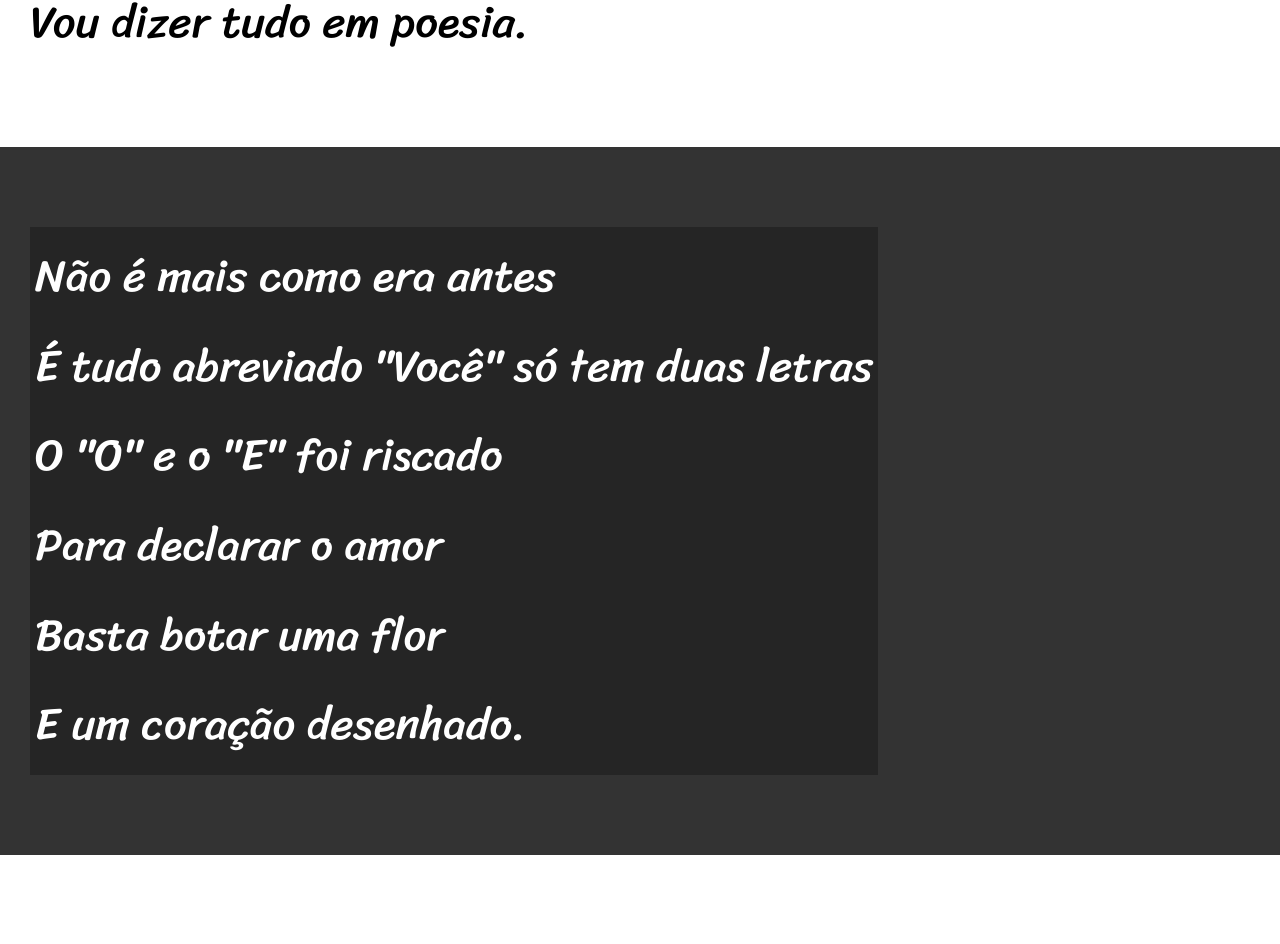
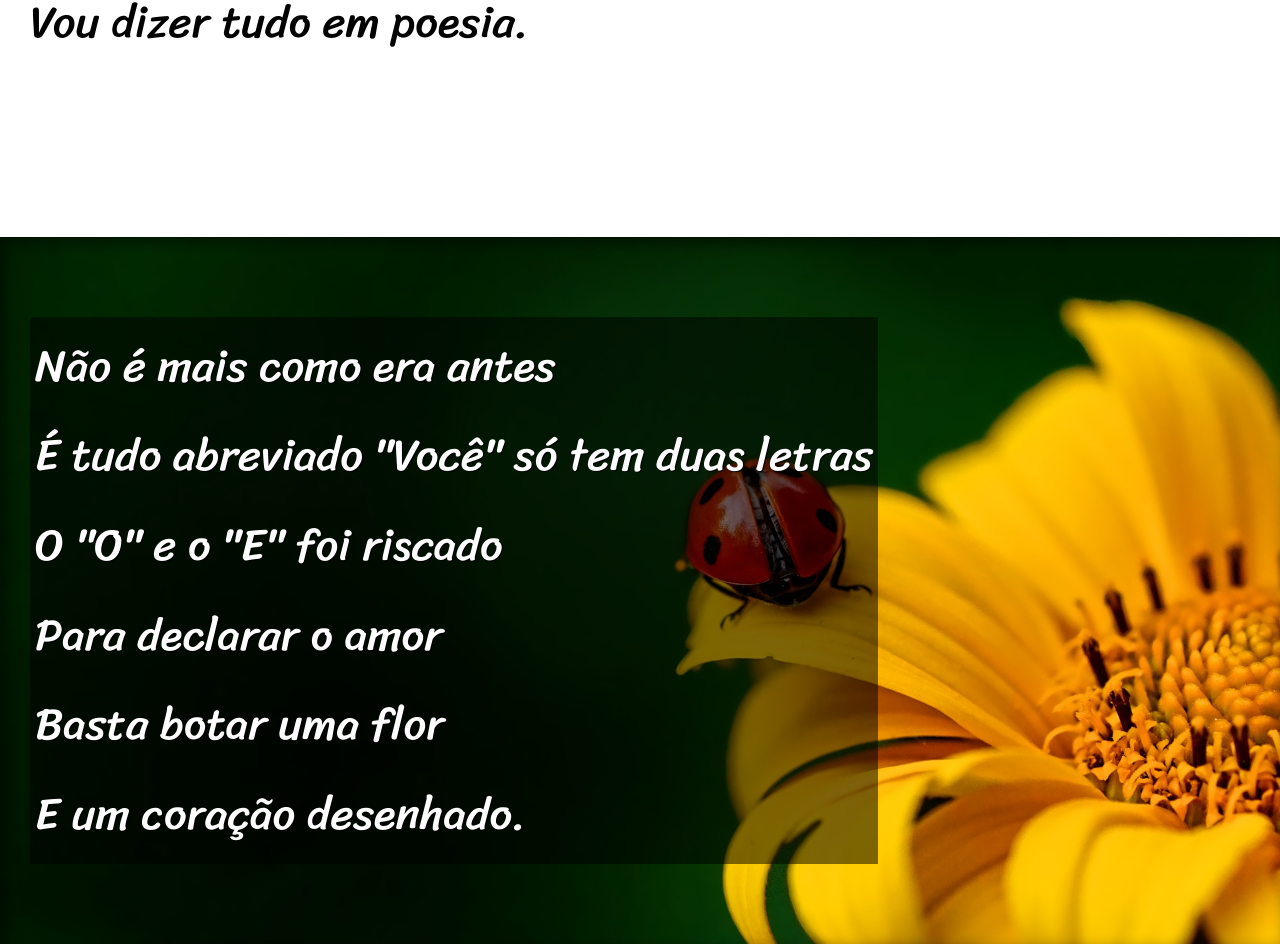
Before and after one commit to guilherme-zanella/html-css, a plain HTML site: page exercicios/des012/index.html in a window 1280 px wide. Shown: the part 900-1844 px from the top of the page. Drawn offline with Linux system fonts and the light colour scheme.

Commit message:
efeito parallax adicionado

```diff
--- a/exercicios/des012/index.html
+++ b/exercicios/des012/index.html
@@ -24,7 +24,7 @@
       </p>
     </section>
 
-    <section class="imagem">
+    <section class="imagem" id="img01">
       <p>
           Não é mais como era antes <br>
           É tudo abreviado "Você" só tem duas letras <br>
@@ -57,7 +57,7 @@
       </p>
     </section>
 
-    <section class="imagem">
+    <section class="imagem" id="img02">
       <p>
           Tenho saudade das cartas <br>
           Escritas com a própria mão <br>
--- a/exercicios/des012/style.css
+++ b/exercicios/des012/style.css
@@ -52,6 +52,10 @@
     font-size: 3.5vw;
 }
 
+section > p {
+    padding-bottom: 2em;
+}
+
 section.normal {
     background-color: white;
     color: black;
@@ -60,12 +64,25 @@
 section.imagem {
     background-color: rgb(51, 51, 51);
     color: white;
+    background-position: right center;
+    background-size: cover;
+    box-shadow: inset 6px 6px 15px rgba(0, 0, 0, 0.479);
+    background-attachment: fixed;
 }
 
 section.imagem p {
     display: inline-block;
     padding: 5px;
-    background-color: rgba(0, 0, 0, 0.267);
+    background-color: rgba(0, 0, 0, 0.507);
+    text-shadow: 1px 1px 0px black;
+}
+
+section#img01 {
+    background-image: url(imagens/background001.jpg);
+}
+
+section#img02 {
+    background-image: url(imagens/background002.jpg);
 }
 
 footer {
```
